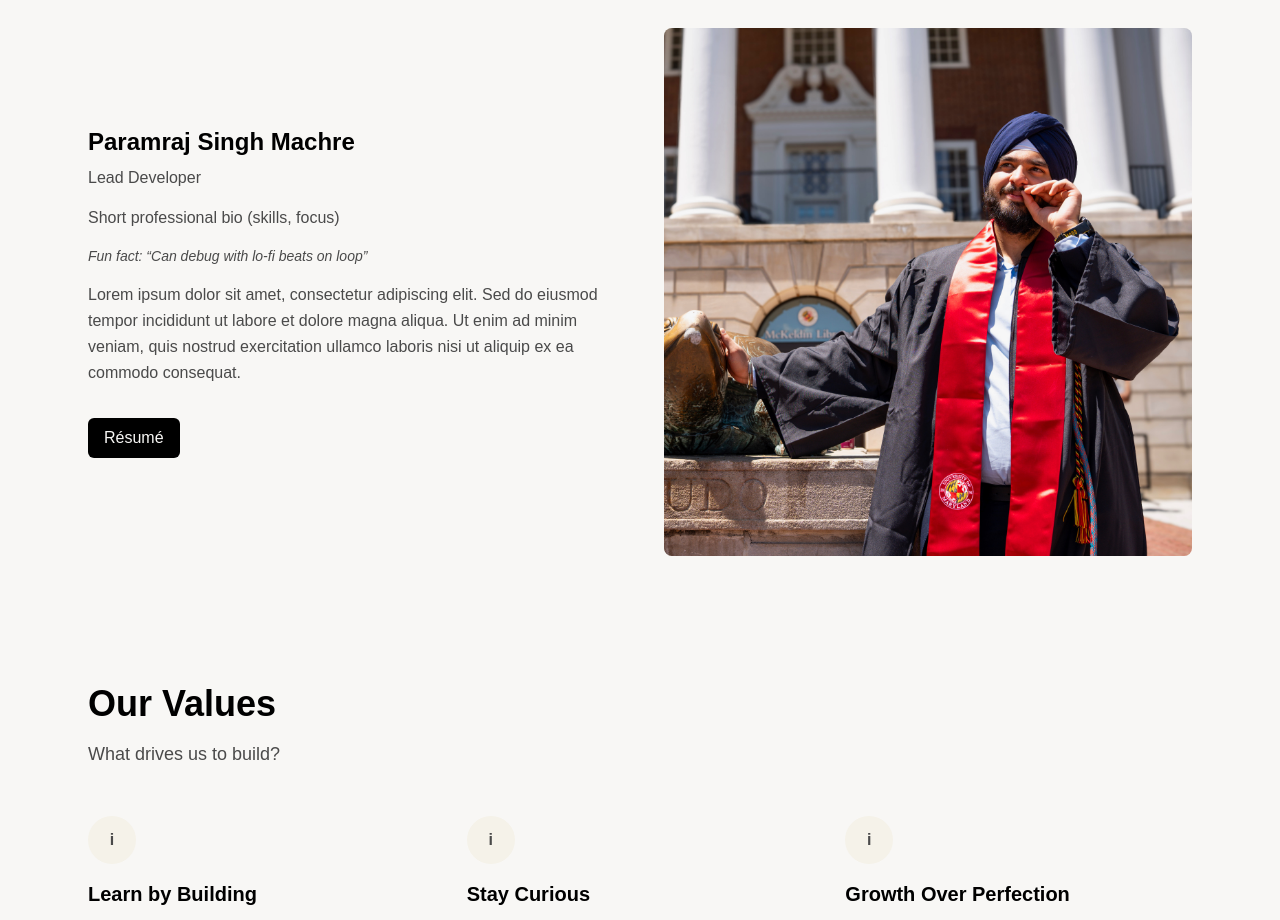
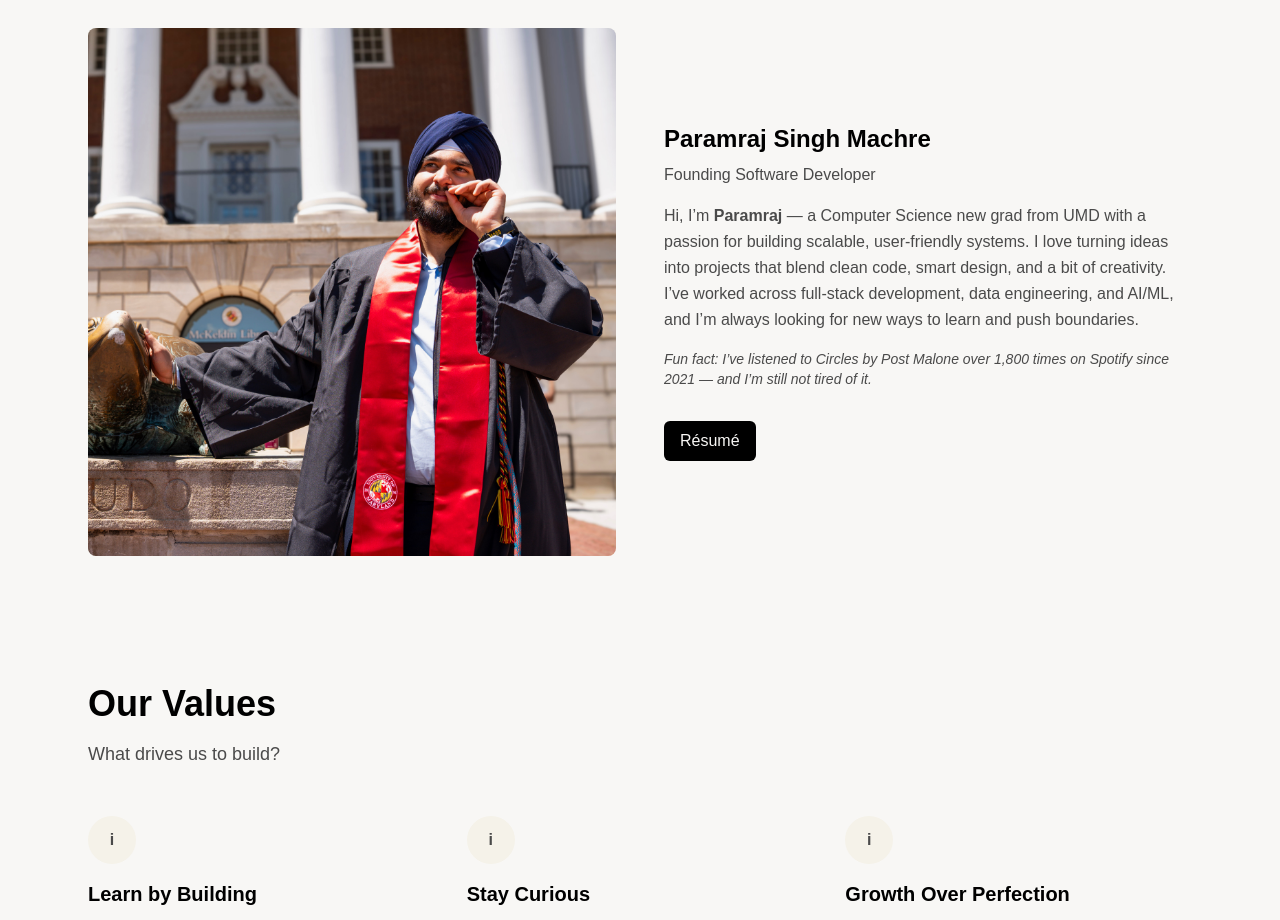
Before and after one commit to mahadevmohan/devcorpwebsite, a Next.js app: page /about in a window 1280 px wide. Shown: the part 1200-2120 px from the top of the page. Built offline with nearby package versions, Linux system fonts and the light colour scheme.

Commit message:
Updated about Paramraj intro

```diff
--- a/src/app/about/page.tsx
+++ b/src/app/about/page.tsx
@@ -50,7 +50,7 @@ export default function AboutPage() {
             <div className="order-1 lg:order-2">
 
 
-                <div className="aspect-square bg-alabaster rounded-lg overflow-hidden">
+              <div className="aspect-square bg-alabaster rounded-lg overflow-hidden">
                 <Image
                   src="/Images/mahadev.jpg"
                   alt="Mahadev Mohan"
@@ -58,12 +58,14 @@ export default function AboutPage() {
                   height={400}
                   className="w-full h-full object-cover object-[100%_50%]"
                 />
-                </div>
+              </div>
             </div>
           </div>
 
           {/* Paramraj Singh Machre */}
           <div className="grid grid-cols-1 lg:grid-cols-2 gap-12 items-center">
+
+            {/* Image Section */}
             <div className="order-2">
               <div className="aspect-square bg-alabaster rounded-lg overflow-hidden">
                 <Image
@@ -75,14 +77,22 @@ export default function AboutPage() {
                 />
               </div>
             </div>
-            <div className="order-1">
+
+            {/* Bio Section */}
+            <div className="order-1 lg:order-2">
               <h3 className="text-2xl font-bold text-black mb-2">Paramraj Singh Machre</h3>
-              <p className="text-davy-gray mb-4">Lead Developer</p>
+              <p className="text-davy-gray mb-4">Founding Software Developer</p>
               <div className="space-y-4 text-davy-gray">
-                <p className="font-medium">Short professional bio (skills, focus)</p>
-                <p className="text-sm italic">Fun fact: &ldquo;Can debug with lo-fi beats on loop&rdquo;</p>
                 <p className="leading-relaxed">
-                  Lorem ipsum dolor sit amet, consectetur adipiscing elit. Sed do eiusmod tempor incididunt ut labore et dolore magna aliqua. Ut enim ad minim veniam, quis nostrud exercitation ullamco laboris nisi ut aliquip ex ea commodo consequat.
+                  Hi, I’m <span className="font-semibold">Paramraj</span> — a Computer Science new grad from UMD with a passion
+                  for building scalable, user-friendly systems. I love turning ideas into projects that blend clean code, smart
+                  design, and a bit of creativity. I’ve worked across full-stack development, data engineering, and AI/ML, and
+                  I’m always looking for new ways to learn and push boundaries.
+                </p>
+
+                <p className="text-sm italic">
+                  Fun fact: I’ve listened to <em>Circles</em> by Post Malone over 1,800 times on Spotify since 2021 — and I’m
+                  still not tired of it.
                 </p>
                 <div className="pt-4">
                   <a
```
